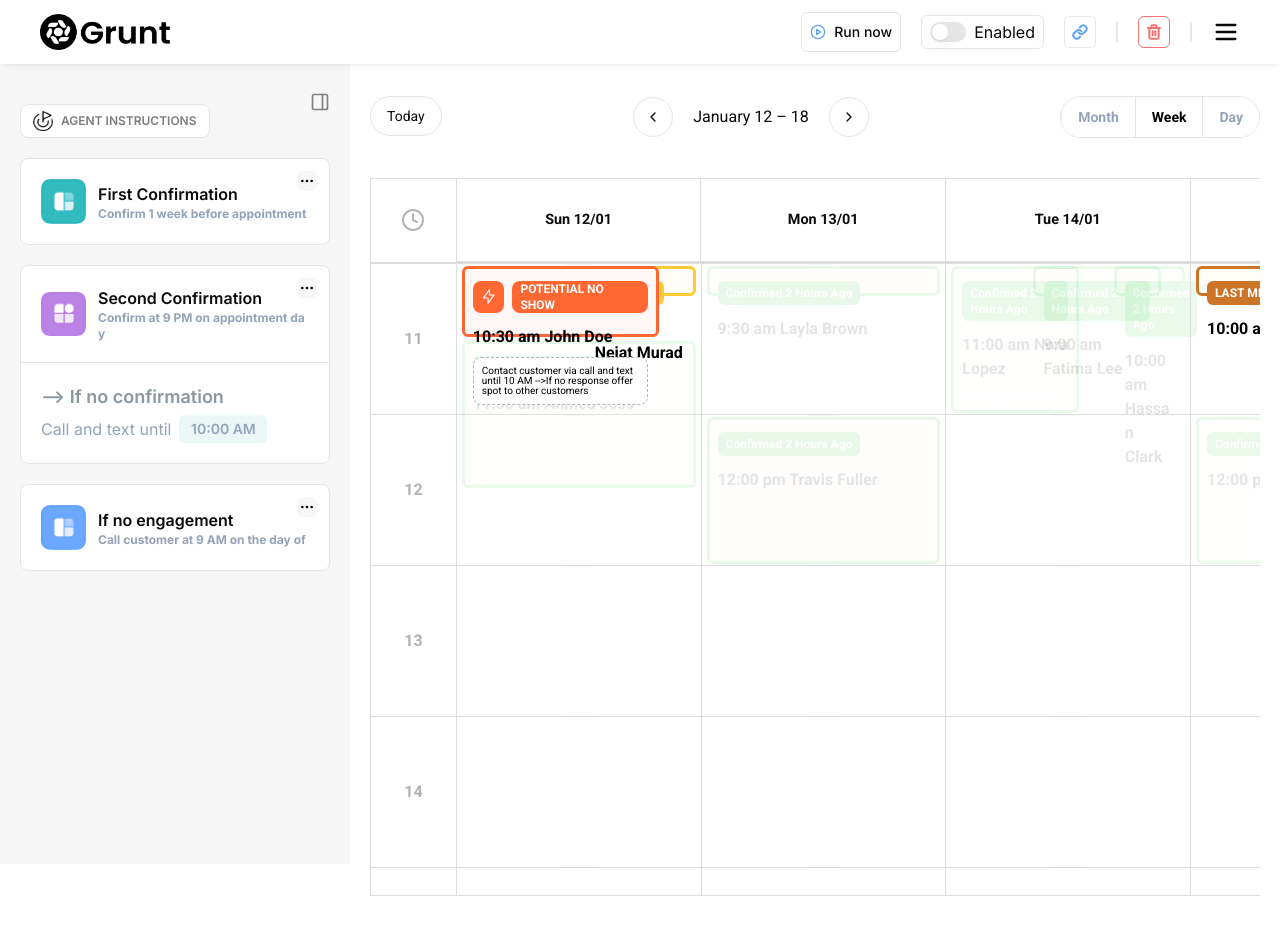
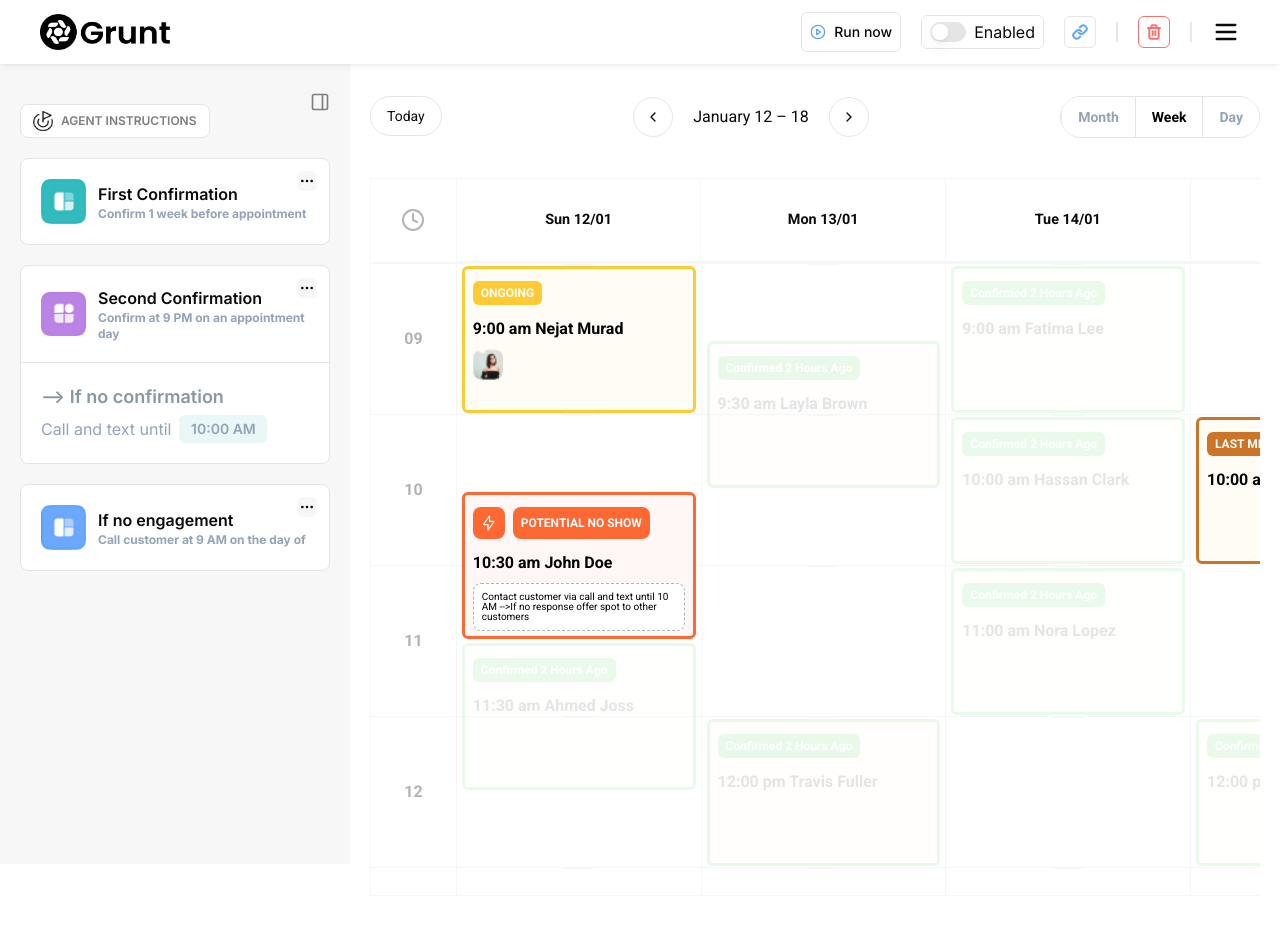
Before and after one commit to gruntai/dental, a Next.js app: page /calender in a window 1280 px wide. Built offline with nearby package versions, Linux system fonts and the light colour scheme.

Commit message:
finilize the line indicator

```diff
--- a/src/app/(dashboard)/calender/page.tsx
+++ b/src/app/(dashboard)/calender/page.tsx
@@ -14,34 +14,10 @@ import Image from "next/image";
 import { Button } from "@/components/ui/button";
 import { ChevronLeft, ChevronRight, Clock4, Zap } from "lucide-react";
 import { cn } from "@/lib/utils";
-import { ReactNode, useEffect } from "react";
+import { ReactNode, useEffect, useState } from "react";
 import PotentialToShow from "./potiential-to-show";
 import TimeSlot from "./timeslot";
-
-// Set the IANA time zone you want to use
-moment.tz.setDefault("Europe/Paris");
-
-// Setup the localizer by providing the moment Object
-// to the correct localizer.
-
-const localizer = momentLocalizer(moment); // or globalizeLocalizer
-const today = new Date();
-const workingHoursStart = new Date(
-  today.getFullYear(),
-  today.getMonth(),
-  today.getDate(),
-  10,
-  0,
-  0
-); // 9 AM
-const workingHoursEnd = new Date(
-  today.getFullYear(),
-  today.getMonth(),
-  today.getDate(),
-  19,
-  0,
-  0
-); // 5 PM
+import Provider from "./provider";
 
 // Define the event type
 type MyEvent = {
@@ -52,6 +28,25 @@ type MyEvent = {
     node?: (data: any) => ReactNode;
   };
 };
+
+const localizer = momentLocalizer(moment); // or globalizeLocalizer
+const today = new Date();
+const workingHoursStart = new Date(
+  today.getFullYear(),
+  today.getMonth(),
+  today.getDate(),
+  9,
+  0,
+  0
+); // 9 AM
+const workingHoursEnd = new Date(
+  today.getFullYear(),
+  today.getMonth(),
+  today.getDate(),
+  18,
+  0,
+  0
+); // 5 PM
 
 const customFormats = {
   dayFormat: (date: Date, culture?: string) => moment(date).format("ddd DD/MM"),
@@ -437,38 +432,54 @@ const components: Components<MyEvent, object> = {
 };
 
 const MyCalendar = () => {
+  const [currentView, setCurrentView] = useState<View>(Views.WEEK);
+
+  const handleViewChange = (view: View) => {
+    console.log("Current View:", view); // Logs the current view ('month', 'week', 'day', etc.)
+    setCurrentView(view);
+  };
   useEffect(() => {
-    const timer = setTimeout(() => {
-      const updateTimeIndicator = (view) => {
+    //   const timer = setTimeout(() => {
+    //     const updateTimeIndicator = (view) => {
+    //       console.log(timeIndicator);
+
+    //       if (timeIndicator) {
+    //         const nDayOfWeek = moment().day();
+    //         let left;
+    //         let width;
+    setTimeout(() => {
       const timeIndicator = document.querySelector(
         ".rbc-current-time-indicator"
       );
+      console.log(currentView);
+      let indicatorStyle = { left: 0, width: 0 };
+      if (currentView === Views.DAY) {
+        indicatorStyle.left = -4.85;
+        indicatorStyle.width = 1788;
+      } else {
+        indicatorStyle.left = -434;
+        indicatorStyle.width = 1794;
+      }
+      console.log("this is indeicator");
+
       console.log(timeIndicator);
+      if (timeIndicator) {
+        timeIndicator.style.width = `${indicatorStyle.width}px`;
+        timeIndicator.style.left = `${indicatorStyle.left}%`;
+      }
+    }, 0);
 
-        if (timeIndicator) {
-          const nDayOfWeek = moment().day();
-          let left;
-          let width;
-
-          if (view === Views.DAY) {
-            left = 0;
-            width = 100;
-          } else {
-            left = (nDayOfWeek - 1) * -100;
-            width = 700;
-          }
-
-          timeIndicator.style.setProperty("--width", `${width}%`);
-          timeIndicator.style.setProperty("--left", `${left}%`);
-        }
-      };
-      updateTimeIndicator("week");
-    }, 1000);
-    return () => clearTimeout(timer);
-  }, []);
+    //       }
+    //     };
+    //     updateTimeIndicator("week");
+    //   }, 1000);
+    //   return () => clearTimeout(timer);
+  }, [currentView]);
   return (
+    <Provider>
       <div className="myCustomHeight w-full px-5 pb-10">
         <Calendar<MyEvent>
+          onView={handleViewChange}
           localizer={localizer}
           events={events}
           startAccessor="start"
@@ -492,6 +503,7 @@ const MyCalendar = () => {
           // }}
         />
       </div>
+    </Provider>
   );
 };
 
--- a/src/app/(dashboard)/calender/potiential-to-show.tsx
+++ b/src/app/(dashboard)/calender/potiential-to-show.tsx
@@ -47,8 +47,6 @@ function PotentialToShow({ data }: { data: any }) {
         setIsConfirmed(true);
       }, 3000);
   }, [showThirdBox]);
-
-  console.log("hello");
 
   // Countdown logic
   // useEffect(() => {
--- /dev/null
+++ b/src/app/(dashboard)/calender/provider.tsx
@@ -0,0 +1,19 @@
+"use client";
+import React, { useEffect } from "react";
+const context = React.createContext({});
+import moment from "moment";
+
+function Provider({ children }: { children: React.ReactNode }) {
+  useEffect(() => {
+    console.log("provider");
+    const rbcContent = document.querySelector(".rbc-time-content");
+    const currentTimeIndicator = document.querySelector(
+      ".rbc-current-time-indicator"
+    );
+
+    console.log(rbcContent);
+  }, []);
+  return <context.Provider value={{}}>{children}</context.Provider>;
+}
+
+export default Provider;
--- a/src/app/(dashboard)/calender/style.css
+++ b/src/app/(dashboard)/calender/style.css
@@ -64,14 +64,37 @@
 
 /* line */
 .rbc-current-time-indicator {
-  background-color: #ff0000; /* Change the color of the current time line */
+  width: 1800px;
+  left: -434%;
+  background-color: #ff6633;
+  height: 2px;
+  z-index: 50000; /* Change the color of the current time line */
   /* border-left: 2px solid #ff0000; Optional: Add a border */
   /* z-index: 1000; /* Ensure the line appears above events */
   /* left: 0 !important; Ensure the line starts from the left edge */
   /* right: 0 !important; Ensure the line stretches to the right edge */
   /* position: absolute; */
 }
-
+.rbc-current-time-indicator::before {
+  content: "";
+  position: absolute;
+  top: -5px;
+  left: -2.5px;
+  height: 10px;
+  width: 10px;
+  border-radius: 100%;
+  background: #ff6633;
+}
+.rbc-current-time-indicator::after {
+  content: "";
+  position: absolute;
+  top: -5px;
+  right: -2.5px;
+  height: 10px;
+  width: 10px;
+  border-radius: 100%;
+  background: #ff6633;
+}
 /* scrollbar for calender */
 .rbc-time-content {
   scrollbar-width: none; /* For Firefox */
@@ -105,27 +128,14 @@
   width: 303%;
 }
 
-.custom-time-indicator::before {
-  content: attr(data-time);
-  position: absolute;
-  top: -11px;
-  left: -42px;
-  height: 24px;
-  width: 42px;
-  padding: 1px 4px;
-  border: 2px solid #f74969;
-  border-radius: 13px;
-  font-size: 12px;
-  word-wrap: normal;
-  font-weight: bold;
-  color: #f74969;
-  background: white;
-  box-shadow: 0px 0px 6px 1px white;
-}
-
-.rbc-current-time-indicator {
-  /* display: none; */
-  /* position: relative; */
+.rbc-time-view,
+.rbc-time-content,
+.rbc-timeslot-group,
+.rbc-time-content > * + * > *,
+.rbc-header,
+.rbc-label.rbc-time-header-gutter,
+.rbc-time-header-content {
+  border-color: #f5f6f7 !important;
 }
 
 @media (max-width: 768px) {
--- a/src/components/reusableCard.tsx
+++ b/src/components/reusableCard.tsx
@@ -30,6 +30,12 @@ export const ReusableCard = ({
 
   return (
     <Card className="w-full p-5 shadow-none relative">
+      <form
+        onSubmit={(e) => {
+          e.preventDefault();
+          handleSubmit();
+        }}
+      >
         <div className="flex items-center gap-3">
           <Image src={imageSrc} alt={alt} width={45} height={45} />
           <div className=" break-all hyphens-auto">
@@ -60,6 +66,7 @@ export const ReusableCard = ({
             </p>
           </div>
         </div>
+      </form>
 
       {children && <div className="mt-5">{children}</div>}
       <CardSettings onClick={handleToggleInput} />
@@ -87,7 +94,7 @@ export const cardData = [
     imageSrc: "/assets/images/purple-card.png",
     alt: "purple card",
     title: "Second Confirmation",
-    description: "Confirm at 9 PM on appointment day",
+    description: "Confirm at 9 PM on an appointment day",
     children: (
       <>
         <hr className="mb-5 -mx-5" />
@@ -95,10 +102,10 @@ export const cardData = [
           <p className="text-lg font-semibold mb-1 text-[#8897A0]">
             --&gt; If no confirmation
           </p>
-          <p className="text-md text-slate-400 flex gap-2 items-center">
+          <div className="text-md text-slate-400 flex gap-2 items-center">
             Call and text until
             <Time time="10:00 AM" />
-          </p>
+          </div>
         </div>
       </>
     ),
@@ -121,14 +128,18 @@ function Time({ time }: { time: string }) {
   };
 
   const handleToggleInput = () => {
-    console.log("clicked");
-
     setInputVisible(true);
   };
 
   return (
+    <form
+      onSubmit={(e) => {
+        e.preventDefault();
+        handleBlur();
+      }}
+    >
       <span
-      className={`bg-[#E9F7F7] px-2 py-1 text-sm rounded-md font-semibold block w-[88px] text-center`}
+        className={`bg-[#E9F7F7] px-2 py-1 text-sm rounded-md font-semibold block w-[88px] text-center break-`}
       >
         {isInputVisible ? (
           <Input
@@ -145,5 +156,6 @@ function Time({ time }: { time: string }) {
           </span>
         )}
       </span>
+    </form>
   );
 }
```
Also changed, not shown: src/app/(dashboard)/calender/timeslot.tsx (+5 -6 lines). Lines whose indentation alone changed are shown as unchanged.
